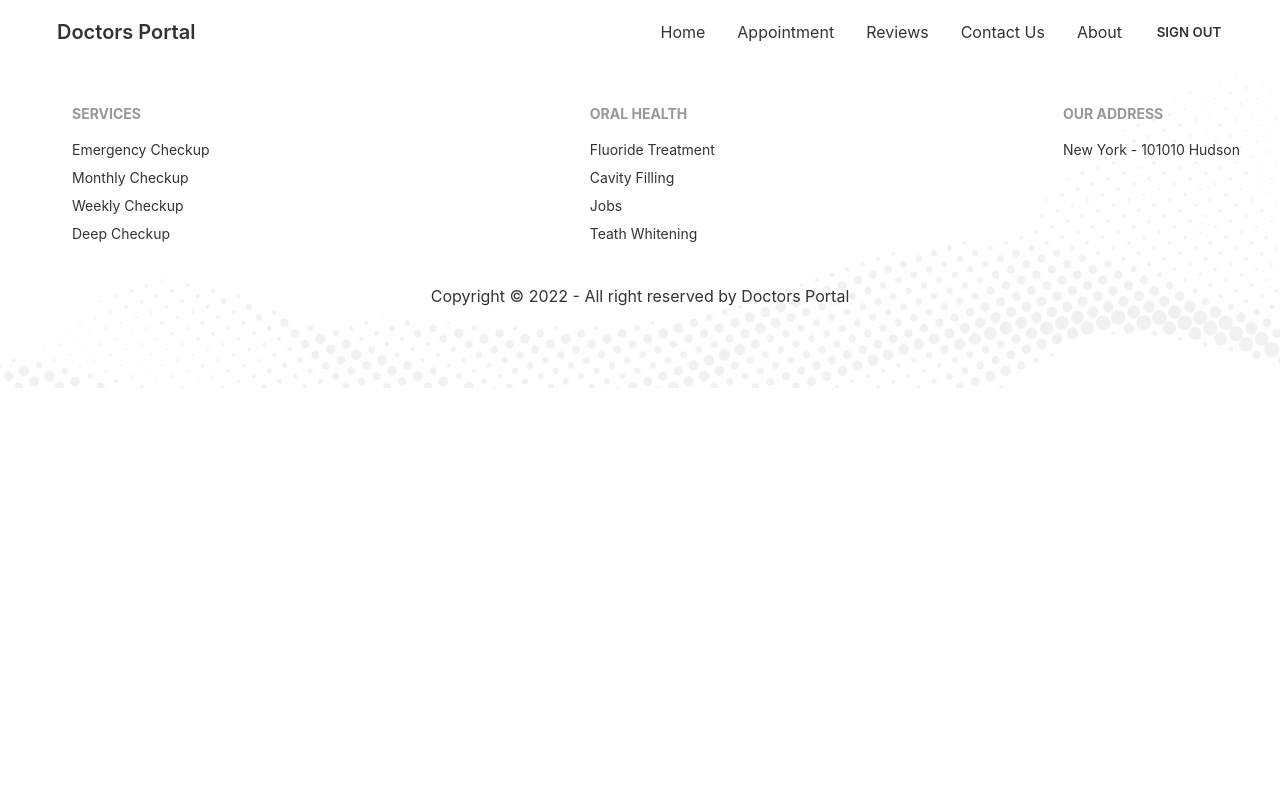
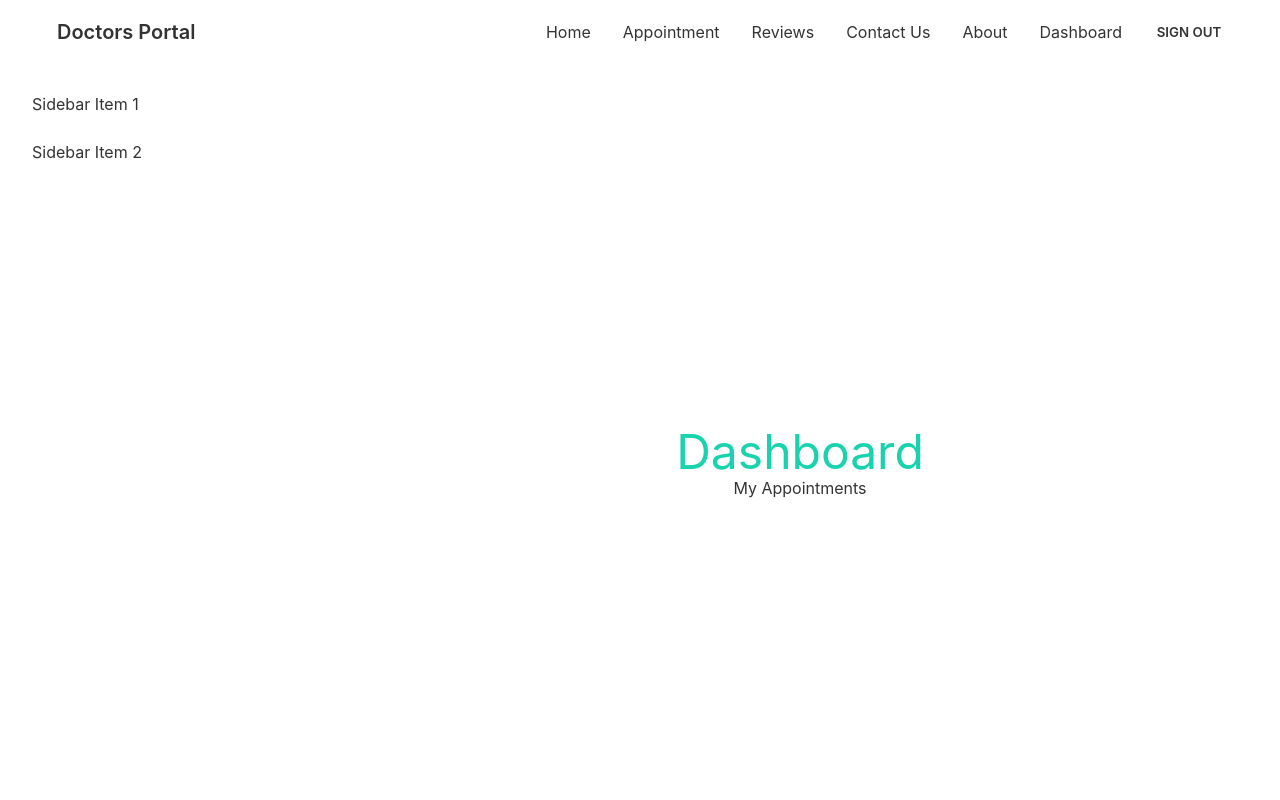
Before and after one commit to shahriurahmed/doctors-portal-client, a React (Create React App) app: page /dashboard in a window 1280 px wide. Shown: the top 800 px of the page. Built offline with nearby package versions, Linux system fonts and the light colour scheme; no server answers; sample sign-in values are in the browser's storage.

Commit message:
drawer added to dashboard

```diff
--- a/src/App.js
+++ b/src/App.js
@@ -11,6 +11,9 @@
 import SignUp from './Pages/Login/SignUp/SignUp';
 import { ToastContainer, toast } from 'react-toastify';
 import 'react-toastify/dist/ReactToastify.css';
+import Dashboard from './Pages/Dashboard/Dashboard';
+import MyAppointments from './Pages/Dashboard/MyAppointments';
+import MyReview from './Pages/Dashboard/MyReview';
 
 function App() {
   return (
@@ -26,6 +29,14 @@
             <Appointment />
           </RequireAuth>
         } />
+        <Route path='/dashboard' element={
+          <RequireAuth>
+            <Dashboard />
+          </RequireAuth>
+        } >
+          <Route index element={<MyAppointments></MyAppointments>}></Route>
+          <Route path='review' element={<MyReview></MyReview>}></Route>
+        </Route>
         {/*
         <Route path='/reviews' element={<Reviews/>} />
         <Route path='/contactus' element={<ContactUs/>} />
--- a/src/Pages/Dashboard/Dashboard.js
+++ b/src/Pages/Dashboard/Dashboard.js
@@ -1,9 +1,25 @@
 import React from 'react';
+import { Link, Outlet } from 'react-router-dom';
 
 const Dashboard = () => {
     return (
-        <div>
-            <h2>Dashing board</h2>
+        <div class="drawer drawer-mobile">
+            <input id="my-drawer-2" type="checkbox" class="drawer-toggle" />
+            <div class="drawer-content flex flex-col items-center justify-center">
+                <h2 className='text-5xl text-secondary'>Dashboard</h2>
+                <Outlet></Outlet>
+                <label for="my-drawer-2" class="btn btn-primary drawer-button lg:hidden">Open drawer</label>
+
+            </div>
+            <div class="drawer-side">
+                <label for="my-drawer-2" class="drawer-overlay"></label>
+                <ul class="menu p-4 overflow-y-auto w-80 bg-base-100 text-base-content">
+                    {/* <!-- Sidebar content here --> */}
+                    <li><Link to='/dashboard'>Sidebar Item 1</Link></li>
+                    <li><Link to='/dashboard/review'>Sidebar Item 2</Link></li>
+                </ul>
+
+            </div>
         </div>
     );
 };
--- /dev/null
+++ b/src/Pages/Dashboard/MyAppointments.js
@@ -0,0 +1,11 @@
+import React from 'react';
+
+const MyAppointments = () => {
+    return (
+        <div>
+            <h2>My Appointments</h2>
+        </div>
+    );
+};
+
+export default MyAppointments;
--- /dev/null
+++ b/src/Pages/Dashboard/MyReview.js
@@ -0,0 +1,11 @@
+import React from 'react';
+
+const MyReview = () => {
+    return (
+        <div>
+            <h2>My review</h2>
+        </div>
+    );
+};
+
+export default MyReview;
--- a/src/Pages/Home/Shared/Navbar.js
+++ b/src/Pages/Home/Shared/Navbar.js
@@ -17,6 +17,9 @@
         <li><Link to='reviews'>Reviews</Link></li>
         <li><Link to='contactus'>Contact Us</Link></li>
         <li><Link to='about'>About</Link></li>
+        {
+            user && <li><Link to='dashboard'>Dashboard</Link></li>
+        }
         <li>{user ? <button onClick={logout} className="btn btn-ghost">Sign Out</button> : <Link to='login'>Login</Link>}</li>
     </>
     return (
```
